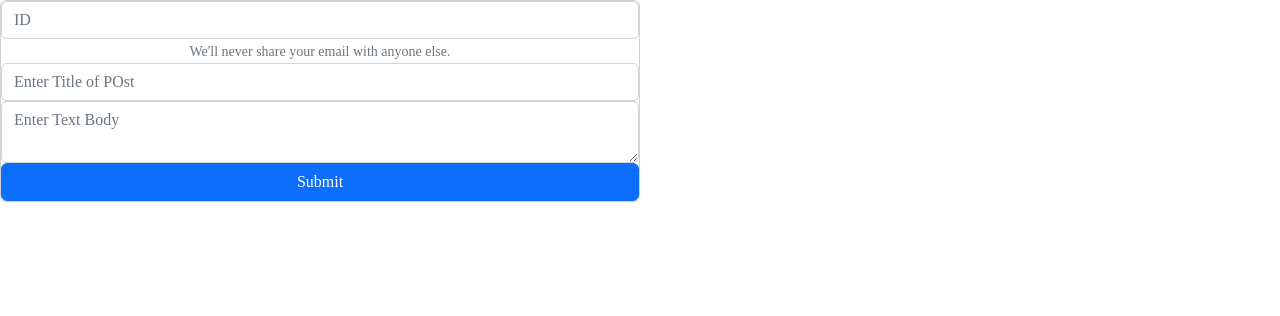
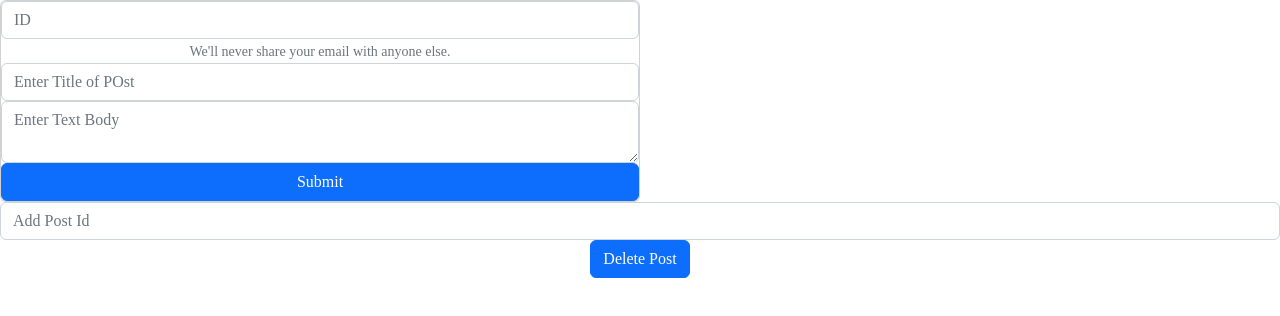
Before and after one commit to gostgmaer/react-first-app-practices, a React (Create React App) app: page / in a window 1280 px wide. Shown: the top 316 px of the page. Built offline with nearby package versions, Linux system fonts and the light colour scheme.

Commit message:
Add Delete

```diff
--- a/package.json
+++ b/package.json
@@ -9,6 +9,7 @@
     "@testing-library/user-event": "^13.5.0",
     "axios": "^1.1.3",
     "bootstrap": "^5.2.1",
+    "formik": "^2.2.9",
     "react": "^18.2.0",
     "react-dom": "^18.2.0",
     "react-scripts": "5.0.1",
--- a/src/App.js
+++ b/src/App.js
@@ -52,6 +52,7 @@ import { UserProvider } from "./components/ReactContext/UserContext";
 import PostList from "./components/Http/PostList";
 import GetRequest from "./components/Http/GetRequest";
 import PostForm from "./components/Http/PostForm";
+import DeleteRequest from "./components/Http/DeleteRequest";
 // import UserProvider from "./components/ReactContext/UserContext";
 
 function App() {
@@ -147,6 +148,7 @@ function App() {
       */}
       {/* <GetRequest></GetRequest> */}
       <PostForm></PostForm>
+      <DeleteRequest></DeleteRequest>
 
    </div>
   );
--- /dev/null
+++ b/src/components/Http/DeleteRequest.js
@@ -0,0 +1,50 @@
+import axios from 'axios';
+import React, { Component } from 'react'
+
+class DeleteRequest extends Component {
+    constructor(props) {
+      super(props)
+
+      this.state = {
+         postID:""
+      }
+    }
+    deletePost =()=> {
+        console.log("deletePost");
+        axios.delete(`https://jsonplaceholder.typicode.com/posts/${this.state.postID}`)
+        .then((response) => {
+            console.log(response);
+            this.setState({ posts: response });
+          })
+          .catch((error) => {
+            console.log(error);
+            this.setState({ errorMessage: "Not getting Data From Response" });
+          });
+    }
+    changehandler=(e) =>{
+        this.setState({ [e.target.name]: e.target.value });
+    }
+
+  render() {
+    const { postID } = this.state;
+    return (
+      <div>
+         <div className="form-group">
+            <input
+              type="text" name="postID"
+              className="form-control"
+              id="postID"
+              aria-describedby="emailHelp"
+            //   value={postID}
+              placeholder="Add Post Id"
+              onChange={this.changehandler}
+              value={postID}
+            ></input>
+          </div>
+          <button type="button" name='delete' id='button' onClick={this.deletePost} class="btn btn-primary">Delete Post</button>
+      </div>
+    )
+  }
+}
+
+export default DeleteRequest
```
Also changed, not shown: 1 other file (tests, documents, lock files or other folders).
